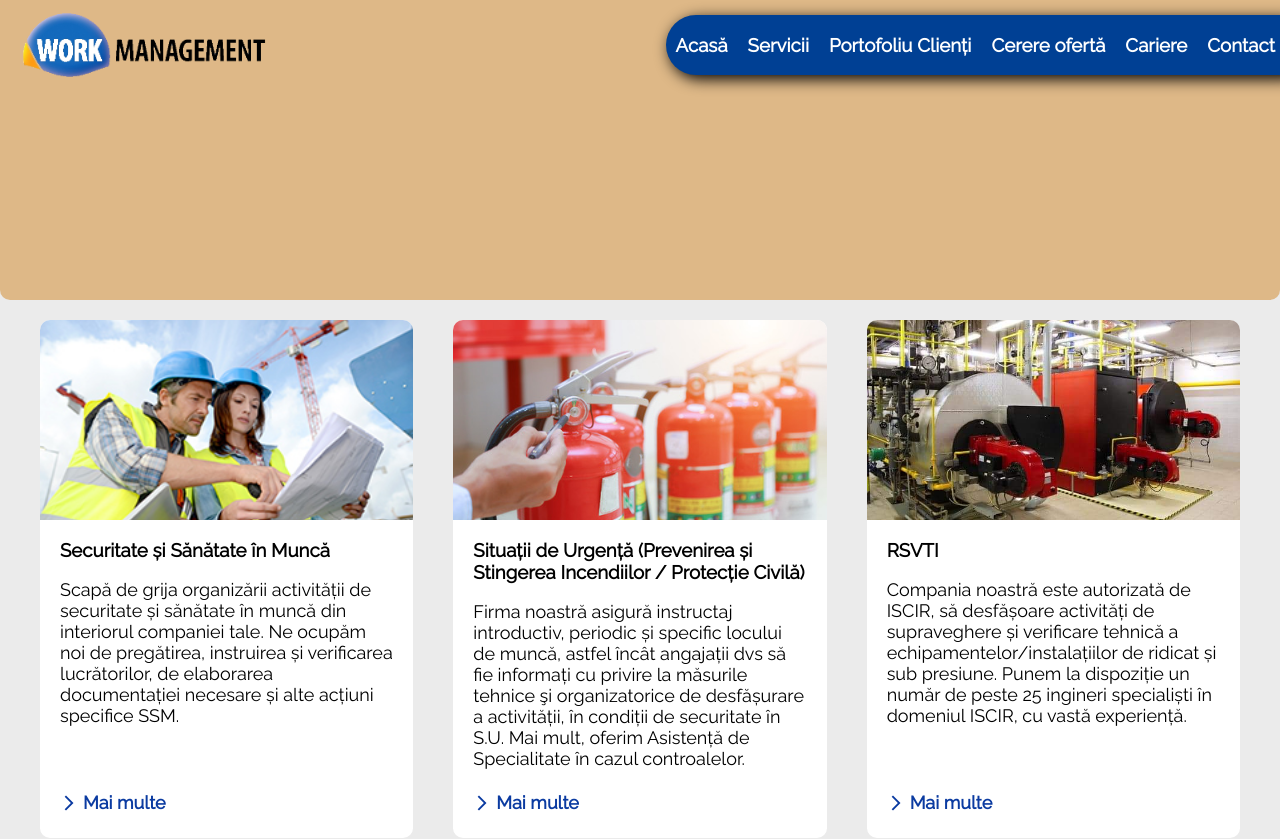
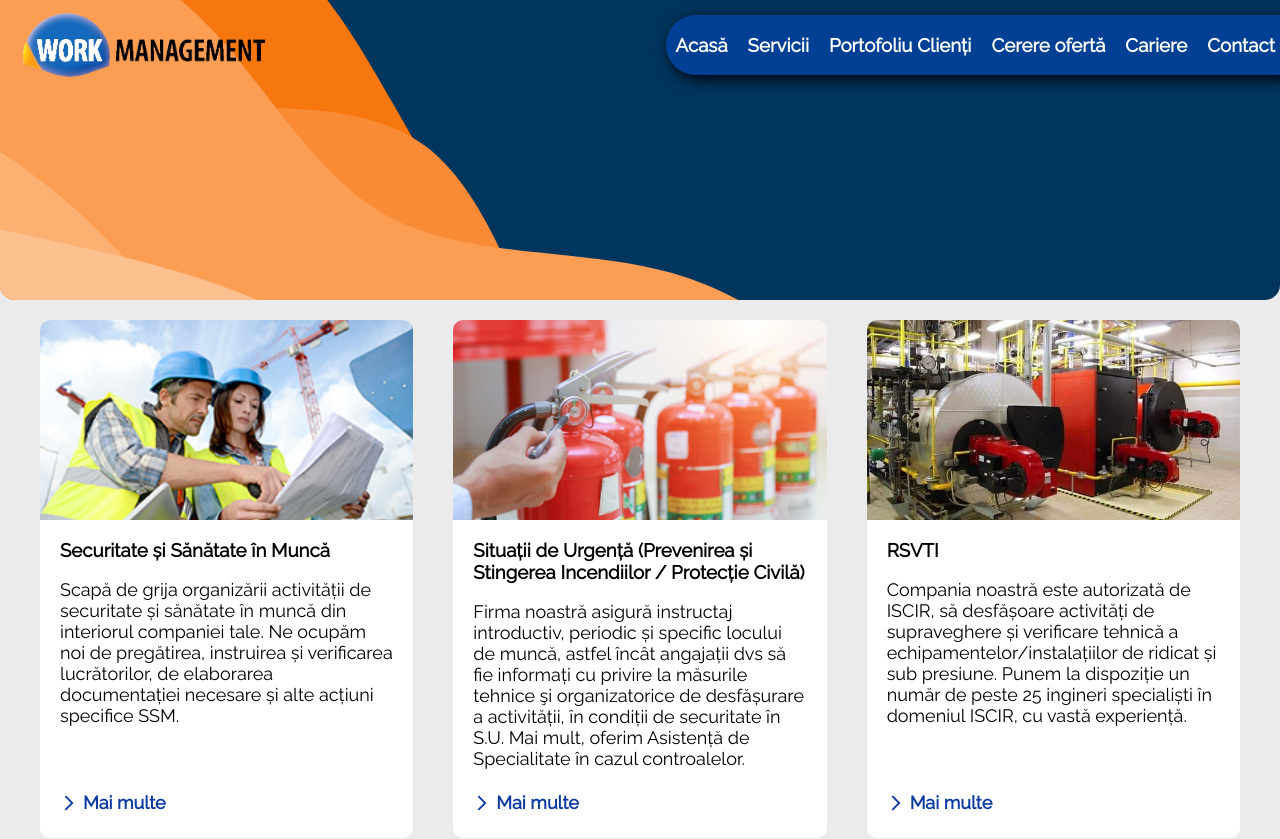
Before and after one commit to bmarcu13/work-management-website, a React (Create React App) app: page /servicii in a window 1280 px wide. Shown: the top 839 px of the page. Built offline with nearby package versions, Linux system fonts and the light colour scheme.

Commit message:
Implemented header background

```diff
--- a/src/Screens/ServicesPage/ServicesPage.css
+++ b/src/Screens/ServicesPage/ServicesPage.css
@@ -11,10 +11,18 @@
     position: fixed;
     width: 100%;
     height: 300px;
-    background-color: burlywood;
-    border-bottom-left-radius: 10px;
-    border-bottom-right-radius: 10px;
+    background-color: #00355e;
+    border-bottom-left-radius: 15px;
+    border-bottom-right-radius: 15px;
     top: 0;
+    overflow: hidden;
+}
+
+.services .header img {
+    position: absolute;
+    left: -150px;
+    bottom: -230px;
+    transform: rotate(30deg);
 }
 
 .scrollDownAnim {
@@ -39,7 +47,7 @@
         left: auto;
         right: auto;
         top: 20px;
-        border-radius: 10px;
+        border-radius: 15px;
         box-shadow: -1px 1px 28px -4px rgba(0, 0, 0, 0.51);
     }
     100% {
@@ -63,7 +71,7 @@
         left: auto;
         right: auto;
         top: 20px;
-        border-radius: 10px;
+        border-radius: 15px;
     }
     100% {
         top: 0;
@@ -238,6 +246,12 @@
     }
 }
 
+@media (max-width: 700px) {
+    .services .header img {
+        left: -250px;
+    }
+}
+
 /* ----------- */
 
 @keyframes fadeInDownCustom {
--- a/src/Screens/ServicesPage/ServicesPage.js
+++ b/src/Screens/ServicesPage/ServicesPage.js
@@ -5,6 +5,8 @@ import { Link, useRouteMatch } from "react-router-dom";
 import "./ServicesPage.css";
 
 import { MdOutlineArrowForwardIos } from "react-icons/md";
+
+import headerWaves from "../../../src/img/layered-waves-services.svg";
 
 import SecuritateSanatateInMunca from "../../img/services/protectia-muncii-psi.jpg";
 import CoordonareaSantierelor from "../../img/services/coordonarea-santierelor.png";
@@ -139,7 +141,9 @@ export default function ServicesPage() {
     return (
         <>
             <div className="services">
-                <div className={headerClasses}></div>
+                <div className={headerClasses}>
+                    <img src={headerWaves}></img>
+                </div>
                 <div className="grid-container">
                     {servicesList.map((item, index) => {
                         return gridItemComponent(item, index);
```
Also changed, not shown: src/img/layered-waves-haikei.svg (added), src/img/layered-waves-services.svg (added).
